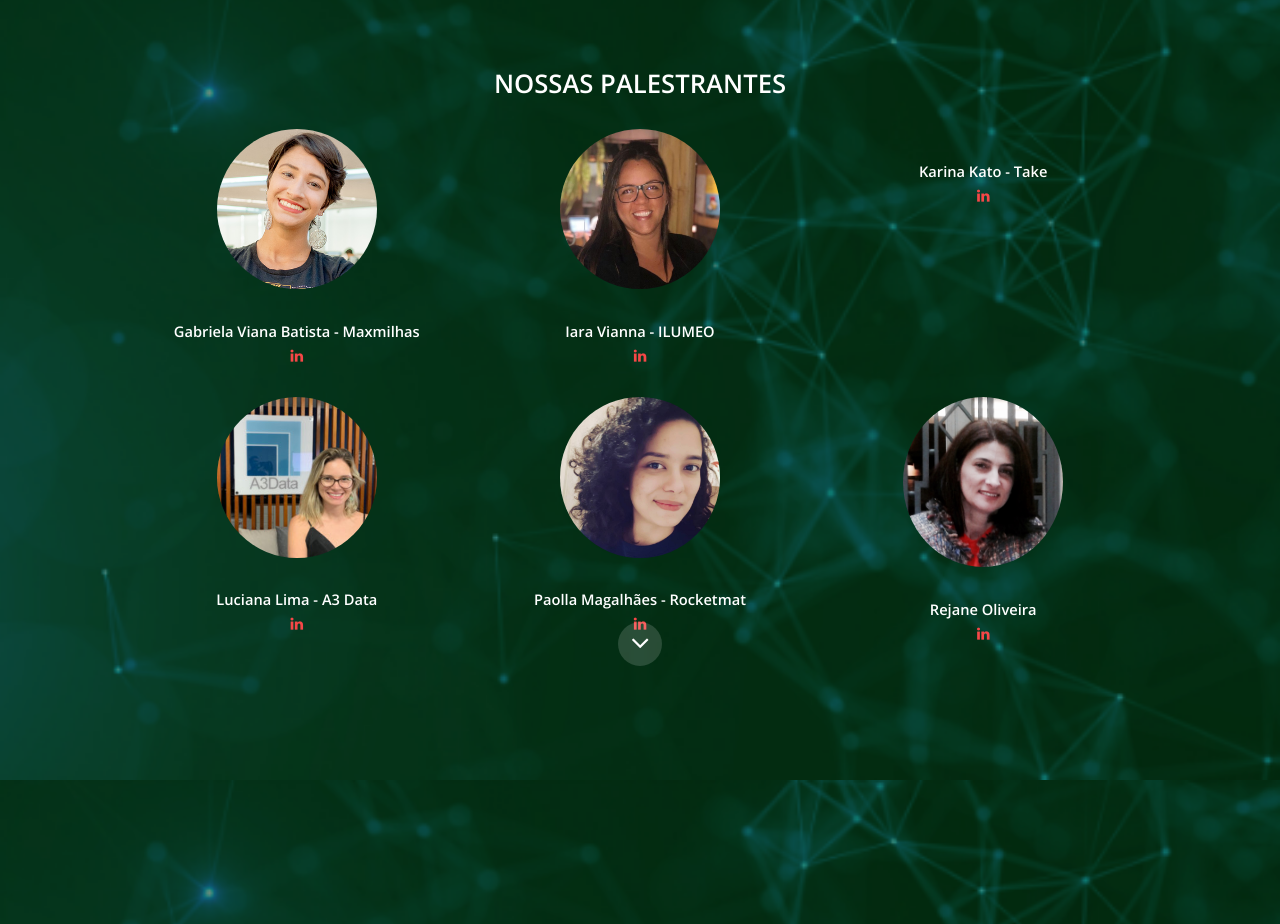
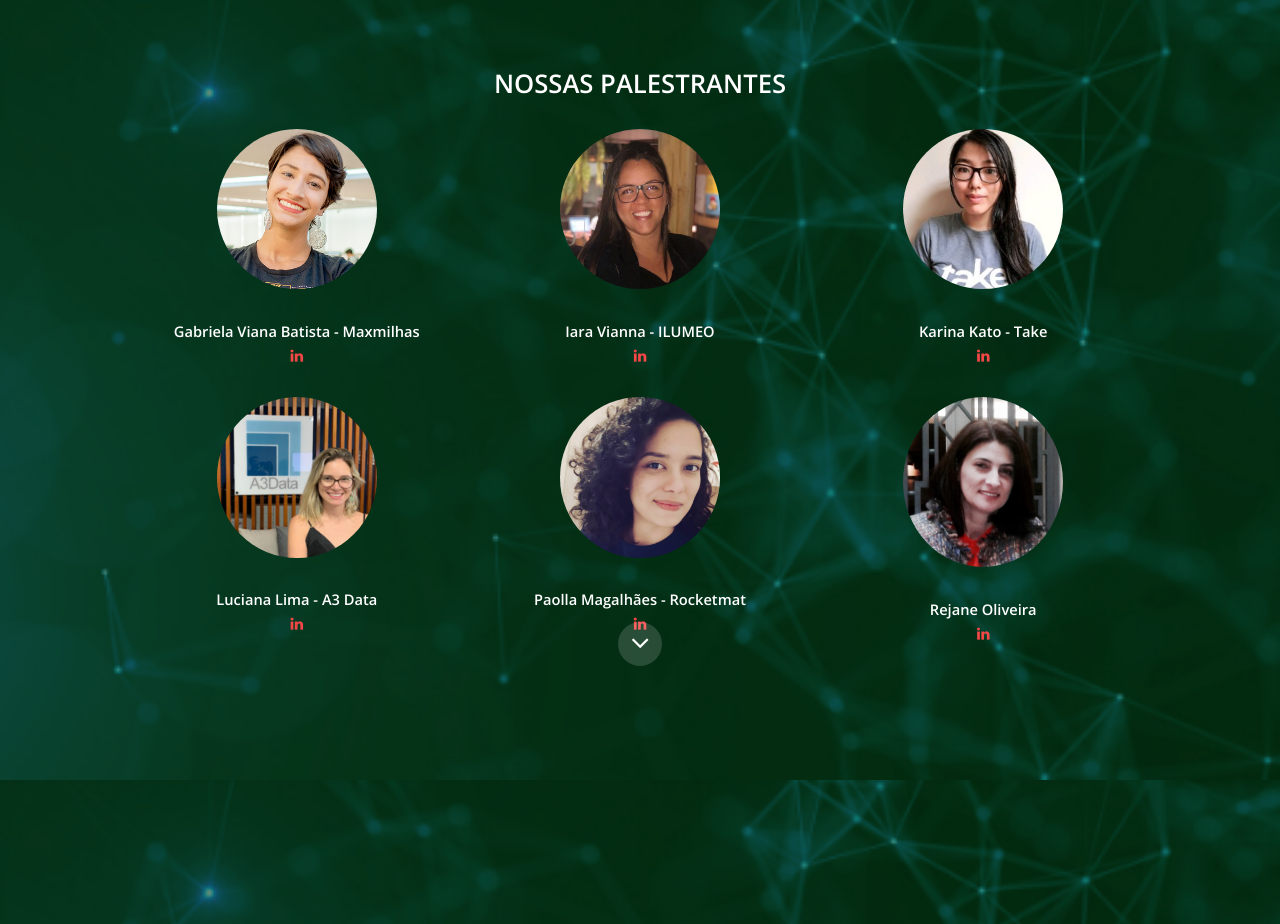
Before and after one commit to dsladiesbh/widsbh, a plain HTML site: page index.html in a window 1280 px wide. Shown: the part 2420-3344 px from the top of the page. Drawn offline with nearby package versions, Linux system fonts and the light colour scheme.

Commit message:
Fix path Karina's photo

```diff
--- a/index.html
+++ b/index.html
@@ -128,7 +128,7 @@
 							</div>
 							<div class="col align-center">
 								<div class="image round fit">
-									<img src="images/karina.jpeg" alt=""/>
+									<img src="images/karina.jpg" alt=""/>
 								</div>
 								<p><b>Karina Kato - Take</b><br>
 								<a href="https://br.linkedin.com/in/karina-kato-4b2a56182" target="_blank" class="icon fa-linkedin"><span class="label">LinkedIn</span></a>
```
